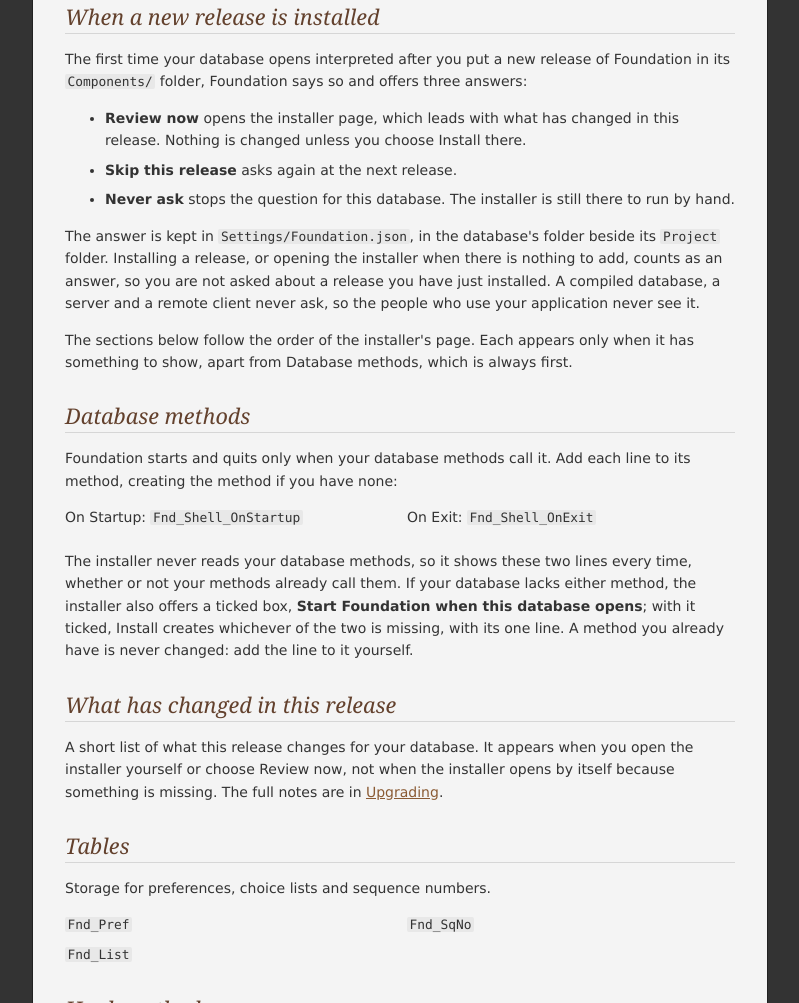
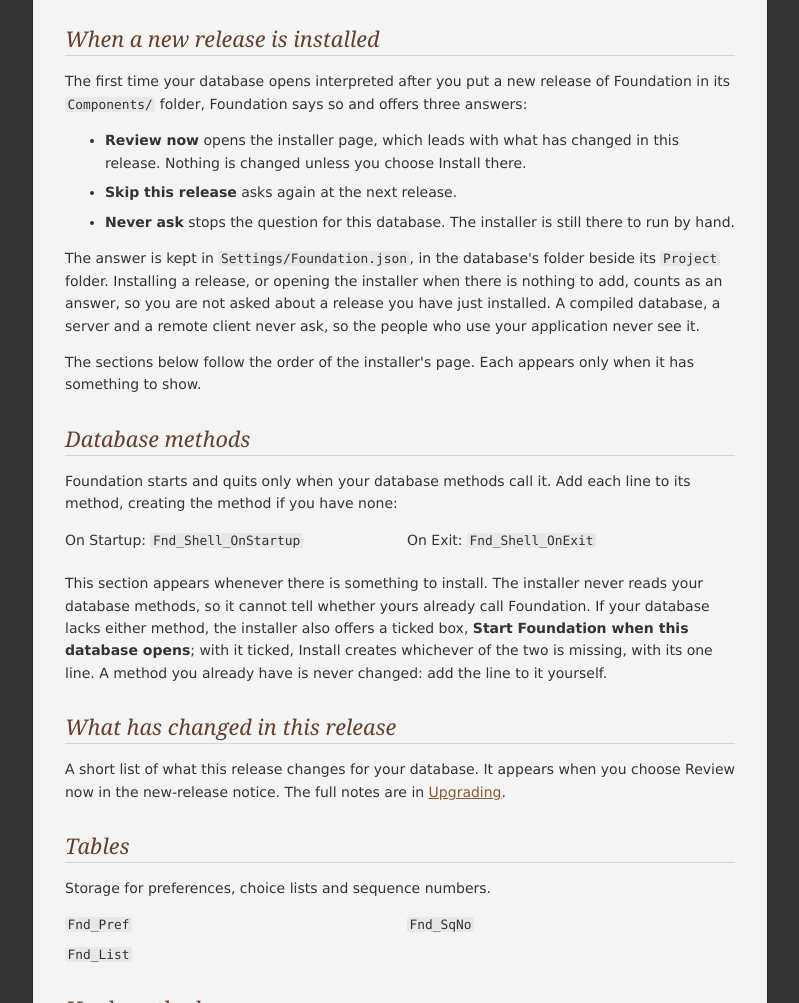
Before and after one commit to WayneStewart/open4dshell.com, a plain HTML site: page foundation/install/index.html in a window 1280 px wide. Shown: the part 869-1872 px from the top of the page, without its empty margins (352-1151 px from the left). Drawn offline with Linux system fonts and the light colour scheme.

Commit message:
Installer page: nothing-to-add page trimmed; release notes only from Review now
Co-Authored-By: Claude Opus 5.5 <noreply@anthropic.com>

```diff
--- a/foundation/install/index.html
+++ b/foundation/install/index.html
@@ -86,7 +86,8 @@ simply remove the component. A compiled database is never changed.</p>
 and the new methods compile.</p>
 
 <p>When nothing is missing, the installer says so and offers only
-<strong>Done</strong>. If it also has changes to offer for hook methods
+<strong>Done</strong>; the page then shows nothing else unless there are
+hook updates or you came from the new-release notice. If it also has changes to offer for hook methods
 you already have, it offers <strong>Apply</strong> and
 <strong>Cancel</strong> instead (see
 <a href="#hook-updates">Hook methods Foundation has changed</a>).
@@ -117,8 +118,7 @@ compiled database, a server and a remote client never ask, so the people
 who use your application never see it.</p>
 
 <p>The sections below follow the order of the installer's page. Each
-appears only when it has something to show, apart from Database methods,
-which is always first.</p>
+appears only when it has something to show.</p>
 
 <h2>Database methods</h2>
 
@@ -130,8 +130,9 @@ Add each line to its method, creating the method if you have none:</p>
 	<li>On Exit: <code>Fnd_Shell_OnExit</code></li>
 </ul>
 
-<p>The installer never reads your database methods, so it shows these two
-lines every time, whether or not your methods already call them. If your
+<p>This section appears whenever there is something to install. The
+installer never reads your database methods, so it cannot tell whether
+yours already call Foundation. If your
 database lacks either method, the installer also offers a ticked box,
 <strong>Start Foundation when this database opens</strong>; with it ticked,
 Install creates whichever of the two is missing, with its one line. A
@@ -140,8 +141,7 @@ method you already have is never changed: add the line to it yourself.</p>
 <h2>What has changed in this release</h2>
 
 <p>A short list of what this release changes for your database. It appears
-when you open the installer yourself or choose Review now, not when the
-installer opens by itself because something is missing. The full notes are
+when you choose Review now in the new-release notice. The full notes are
 in <a href="/guide/upgrading.html">Upgrading</a>.</p>
 
 <h2>Tables</h2>
```
